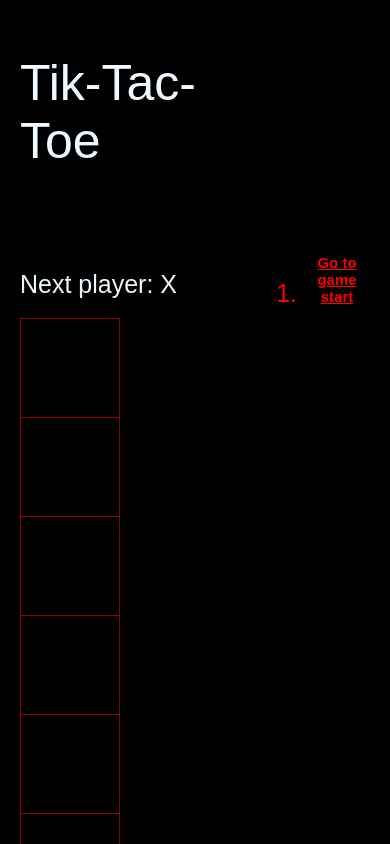
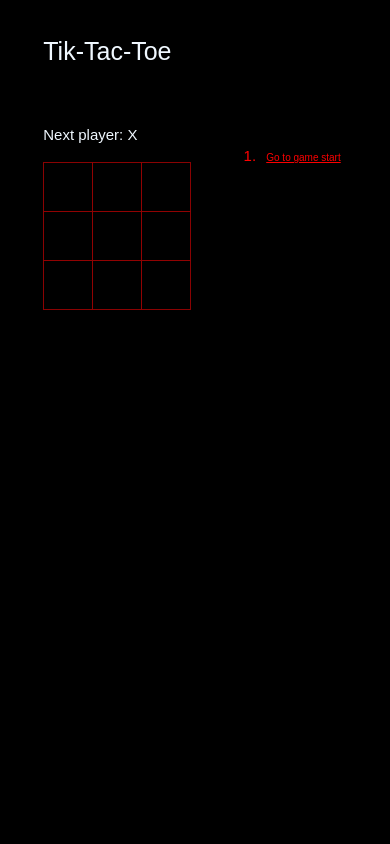
Before and after one commit to Johnson2017-stack/tik-tac-toe, a React (Create React App) app: page / in a window 390 px wide. Shown: the top 844 px of the page. Built offline with nearby package versions, Linux system fonts and the light colour scheme.

Commit message:
updated styles to fit all screens

```diff
--- a/src/styles.css
+++ b/src/styles.css
@@ -75,3 +75,42 @@ li button:hover {
   text-decoration: none;
 
 }
+
+@media only screen and (max-width: 600px){
+
+h1{
+  font-size: 25px;
+}
+.square{
+  background: rgba(0, 0, 0, 0.881);
+  border: 1px solid #ed040495;
+  float: left;
+  font-size: 25px;
+  font-weight: bold;
+  line-height: 34px;
+  height: 50px;
+  margin-right: -1px;
+  margin-top: -1px;
+  padding: 0;
+  text-align: center;
+  width: 50px;
+  color: aliceblue;
+}
+.status{
+  font-weight: 200;
+  font-size: 15px;
+}
+.game-info {
+  margin-top: 7rem;
+  margin-left: 30px;
+}
+.move  {
+  font-weight: 200;
+  font-size: 15px;
+}
+li button{
+  font-weight: 300;
+  font-size: 10px;
+
+}
+}
```
